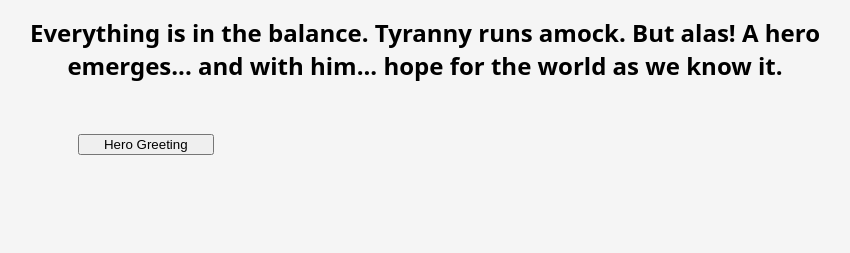
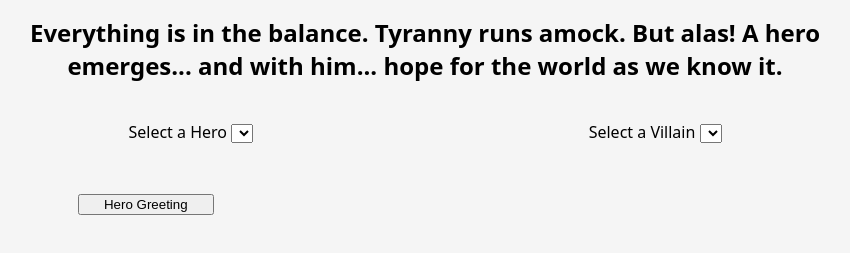
Before and after one commit to simitchell/warrior_project, a plain HTML site: page index.html in a window 1280 px wide. Shown: the part 65-318 px from the top of the page, without its empty margins (215-1065 px from the left). Drawn offline with Linux system fonts and the light colour scheme.

Commit message:
added Zombie class, drop down menus.  Need more functionality

```diff
--- a/index.html
+++ b/index.html
@@ -14,6 +14,28 @@
         <h1>THE BATTLE FOR EVERYTHING</h1>
         <h2>Everything is in the balance. Tyranny runs amock. But alas! A hero emerges... and with him... hope for the
             world as we know it.</h2>
+        <div class="menuSection">
+            <div class="heroSelect">
+                <label>Select a Hero
+                    <select name="heroMenu" id="heroSelect" class="dropdown">
+                        <option></option>
+                        <option></option>
+                        <option></option>
+                        <option></option>
+                    </select>
+                </label>
+            </div>
+            <div class="villainSelect">
+                <label>Select a Villain
+                    <select name="villainMenu" id="villainSelect" class="dropdown">
+                        <option></option>
+                        <option></option>
+                        <option></option>
+                        <option></option>
+                    </select>
+                </label>
+            </div>
+        </div>
         <div class="grid-container">
             <div class="buttons left">
                 <button id="btn0" class="btnHG">Hero Greeting</button>
--- a/scripts/main.js
+++ b/scripts/main.js
@@ -72,9 +72,35 @@ class Villain extends Warrior {
   }
 };
 
+// Zombie Class, an extension of Warrior
+class Zombie extends Warrior {
+  constructor(characterName, attributes, health, power, weapon) {
+    super(characterName, attributes, health, power, weapon);
+  }
+
+  zombieGreet() {
+    document.querySelector('#vGreeting').innerText = `growl`
+  }
+
+  zombieTaunt(otherPerson) {
+    document.querySelector('#vTaunt').innerText = `ughhmfbhfhfhfffhhhthttthffk.`
+  }
+
+  zombieAttack() {
+    otherPerson.health = otherPerson.health - this.power;
+    document.querySelector('#vAttack').innerText = `${this.characterName} bites ${otherPerson.characterName}.`;
+    if (otherPerson.alive()) {
+      document.querySelector('#vHealth').innerText = `${otherPerson.characterName} has ${otherPerson.health} health remaining.`;
+      return;
+    }
+    document.querySelector('#Finish').innerText = `${this.characterName} bites your jugular.  Blood sprays everywhere, you give up the fight and die.  It was inevitable.`;
+  }
+}
+
 // Instantiate a new Hero and a new Villain
 const thor = new Hero('Thor', 'Asgardian god of Thunder', 30, 15, 'Mjolnir');
-const javascript = new Villain('JavaScript', 'complicated', 35, 10, 'DOCUMENT OBJECT MODEL');
+const javascript = new Villain('JavaScript', 'complicated', 30, 10, 'DOCUMENT OBJECT MODEL');
+const unDead = new Villain('The Mysterious Undead', null, null, 1, null);
 
 // Assign buttons to constants
 const btn0 = document.getElementById('btn0');
--- a/styles/style.css
+++ b/styles/style.css
@@ -16,6 +16,15 @@ h2 {
     max-width: 66.6%;
 }
 
+.menuSection {
+    display: inline-flex;
+    margin: 1.2rem auto;
+    width: 100%;
+    text-align: center;
+    max-width: 100%;
+    justify-content: space-evenly;
+}
+
 .grid-container {
     display: grid;
     grid-template-columns: 1fr 3fr;
@@ -26,7 +35,7 @@ h2 {
 
 
 .dialogue {
-    display: flex;
+    display: block;
     flex-direction: column;
     max-width: 65ch;
     margin: 1rem auto;
```
